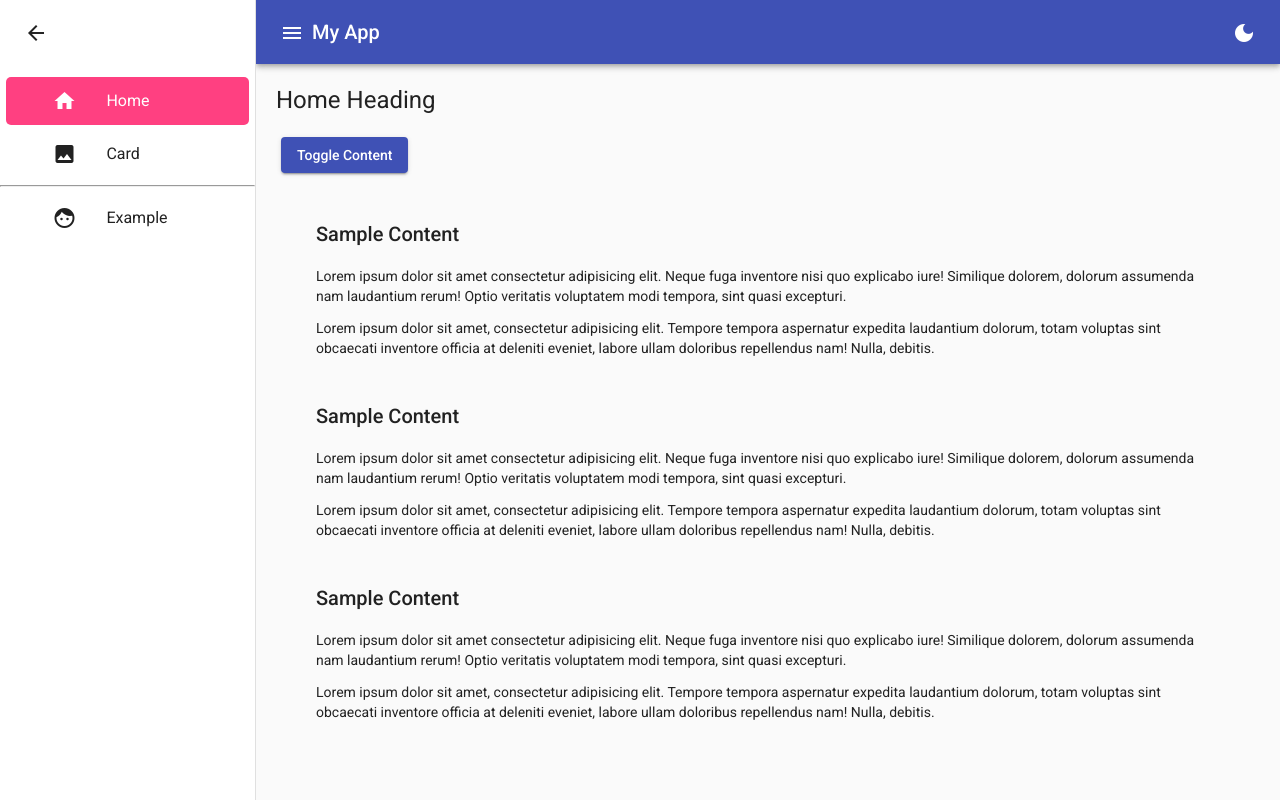
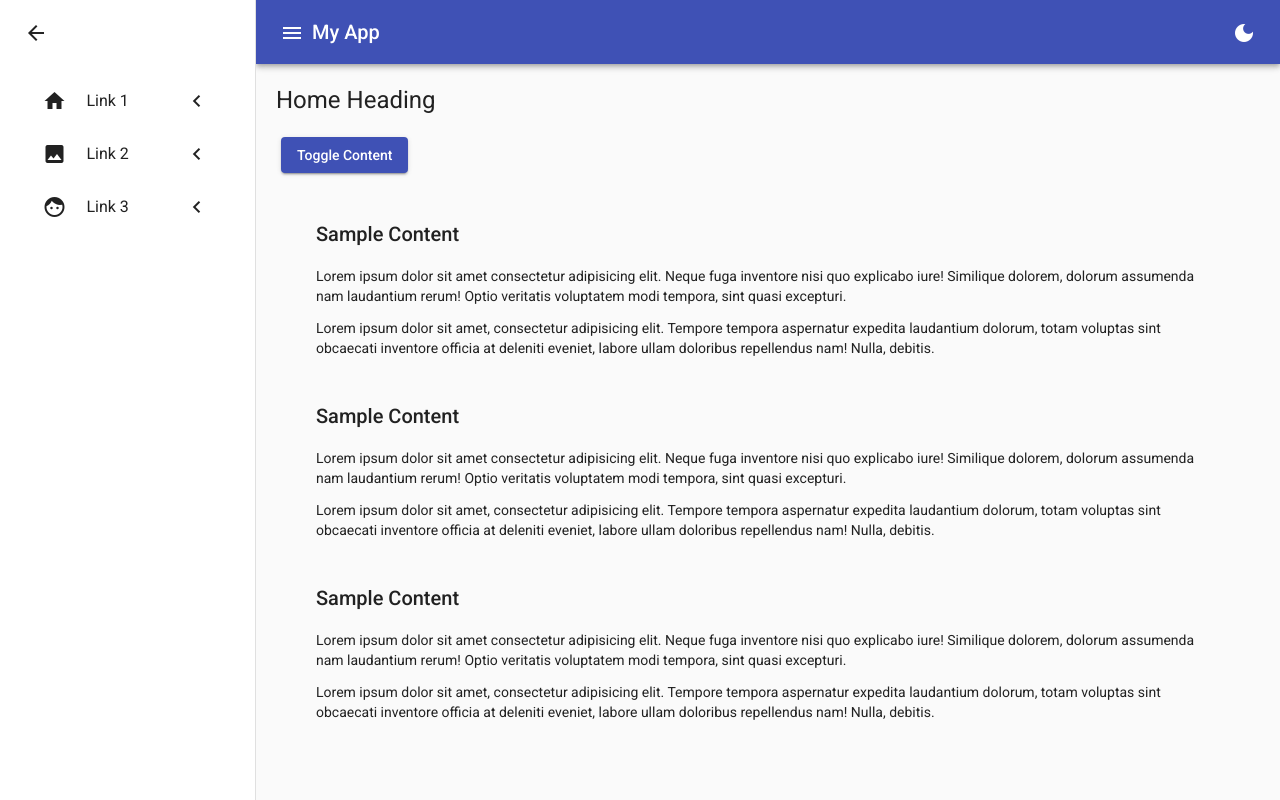
Before and after one commit to lightzane/template-angular, an Angular app: page /#/home in a window 1280 px wide. Built offline with nearby package versions, Linux system fonts and the light colour scheme.

Commit message:
add accordion in sidenav

```diff
--- a/src/app/home/home.component.html
+++ b/src/app/home/home.component.html
@@ -7,20 +7,84 @@
                 <mat-icon>arrow_back</mat-icon>
             </button>
         </mat-toolbar>
-        <mat-nav-list>
-            <a mat-list-item routerLink="/home" routerLinkActive="active" [routerLinkActiveOptions]="{ exact: true }" (click)="toggleSidenav(sidenav)">
+        <!-- <mat-nav-list cdkAccordion>
+            <a mat-list-item cdkAccordionItem routerLinkActive="active" [routerLinkActiveOptions]="{ exact: true }" (click)="toggleSidenav(sidenav)">
                 <mat-icon>home</mat-icon>
                 <span>Home</span>
             </a>
-            <a mat-list-item routerLink="card" routerLinkActive="active" (click)="toggleSidenav(sidenav)">
+            <a mat-list-item cdkAccordionItem routerLinkActive="active" (click)="toggleSidenav(sidenav)">
                 <mat-icon>image</mat-icon>
                 <span>Card</span>
             </a>
             <hr />
-            <a mat-list-item routerLink="example" routerLinkActive="active" (click)="toggleSidenav(sidenav)">
+            <a mat-list-item cdkAccordionItem routerLinkActive="active" (click)="toggleSidenav(sidenav)">
                 <mat-icon>face</mat-icon>
                 <span>Example</span>
             </a>
+        </mat-nav-list> -->
+        <mat-nav-list>
+            <cdk-accordion>
+                <!-- Link 1 -->
+                <cdk-accordion-item #accordion1="cdkAccordionItem">
+                    <!-- Accordion Header -->
+                    <a mat-list-item (click)="accordion1.toggle()">
+                        <mat-icon>home</mat-icon>
+                        <span>Link 1</span>
+                        <mat-icon class="chevron">
+                            {{ accordion1.expanded ? "keyboard_arrow_down" : "keyboard_arrow_left" }}
+                        </mat-icon>
+                    </a>
+                    <!-- Accordion Content -->
+                    <div [style.display]="accordion1.expanded ? '' : 'none'">
+                        <a mat-list-item routerLink="/home" routerLinkActive="active" [routerLinkActiveOptions]="{ exact: true }" (click)="toggleSidenav(sidenav)">
+                            <span class="m-50">Home</span>
+                        </a>
+                        <a mat-list-item routerLink="card" routerLinkActive="active" (click)="toggleSidenav(sidenav)">
+                            <span class="m-50">Card</span>
+                        </a>
+                    </div>
+                </cdk-accordion-item>
+                <!-- Link 2 -->
+                <cdk-accordion-item #accordion2="cdkAccordionItem">
+                    <!-- Accordion Header -->
+                    <a mat-list-item (click)="accordion2.toggle()">
+                        <mat-icon>image</mat-icon>
+                        <span>Link 2</span>
+                        <mat-icon class="chevron">
+                            {{ accordion2.expanded ? "keyboard_arrow_down" : "keyboard_arrow_left" }}
+                        </mat-icon>
+                    </a>
+                    <!-- Accordion Content -->
+                    <div [style.display]="accordion2.expanded ? '' : 'none'">
+                        <a mat-list-item routerLink="example" routerLinkActive="active" (click)="toggleSidenav(sidenav)">
+                            <span class="m-50">Example</span>
+                        </a>
+                    </div>
+                </cdk-accordion-item>
+                <!-- Link 3 -->
+                <cdk-accordion-item #accordion3="cdkAccordionItem">
+                    <!-- Accordion Header -->
+                    <a mat-list-item (click)="accordion3.toggle()">
+                        <mat-icon>face</mat-icon>
+                        <span>Link 3</span>
+                        <mat-icon class="chevron">
+                            {{ accordion2.expanded ? "keyboard_arrow_down" : "keyboard_arrow_left" }}
+                        </mat-icon>
+                    </a>
+                    <!-- Accordion Content -->
+                    <div [style.display]="accordion3.expanded ? '' : 'none'">
+                        <a mat-list-item>
+                            <span class="m-50">Item 1</span>
+                        </a>
+                        <a mat-list-item>
+                            <span class="m-50">Item 2</span>
+                        </a>
+                        <a mat-list-item>
+                            <span class="m-50">Item 3</span>
+                        </a>
+                    </div>
+                </cdk-accordion-item>
+            </cdk-accordion>
         </mat-nav-list>
     </mat-sidenav>
 
--- a/src/app/home/home.component.scss
+++ b/src/app/home/home.component.scss
@@ -23,13 +23,22 @@
     width: 95% !important;
 
     span {
-        margin: 0 30px;
+        margin: 0 20px;
     }
 }
 
 .mat-list-item.active {
     background-color: var(--color-accent) !important;
     color: var(--color-accent-contrast) !important;
+}
+
+.m-50 {
+    margin-left: 50px !important;
+}
+
+.chevron {
+    position: absolute;
+    right: 20px;
 }
 
 .spacer {
@@ -46,8 +55,6 @@ p {
 //     }
 // }
 
-$container-spacing: 10px;
-
 .container {
     margin: 10px;
     padding: 10px;
@@ -56,6 +63,7 @@ $container-spacing: 10px;
         margin: 5px;
     }
 }
+
 @media screen and (max-width: 400px) {
     p {
         font-size: 16px !important;
--- a/src/app/home/home.module.ts
+++ b/src/app/home/home.module.ts
@@ -12,6 +12,7 @@ import { MatToolbarModule } from "@angular/material/toolbar";
 import { MatCardModule } from "@angular/material/card";
 import { MatIconModule } from "@angular/material/icon";
 import { MatButtonModule } from "@angular/material/button";
+import { CdkAccordionModule } from "@angular/cdk/accordion";
 
 @NgModule({
   declarations: [
@@ -28,7 +29,8 @@ import { MatButtonModule } from "@angular/material/button";
     MatToolbarModule,
     MatCardModule,
     MatIconModule,
-    MatButtonModule
+    MatButtonModule,
+    CdkAccordionModule
   ]
 })
 export class HomeModule { }
```
Also changed, not shown: 1 other file (tests, documents, lock files or other folders).
